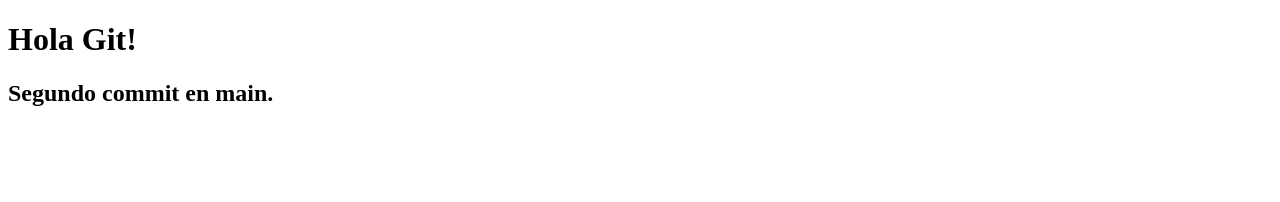
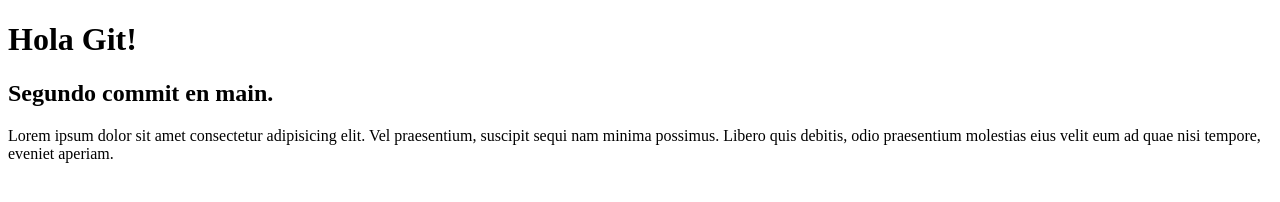
Before and after one commit to heladio-devf-mx/dojo-git, a plain HTML site: page index.html in a window 1280 px wide. Drawn offline with Linux system fonts and the light colour scheme.

Commit message:
Tercer commit en main.

```diff
--- a/index.html
+++ b/index.html
@@ -8,5 +8,8 @@
 <body>
     <h1>Hola Git!</h1>
     <h2>Segundo commit en main.</h2>
+    <section>
+        <p>Lorem ipsum dolor sit amet consectetur adipisicing elit. Vel praesentium, suscipit sequi nam minima possimus. Libero quis debitis, odio praesentium molestias eius velit eum ad quae nisi tempore, eveniet aperiam.</p>
+    </section>
 </body>
 </html>
```
